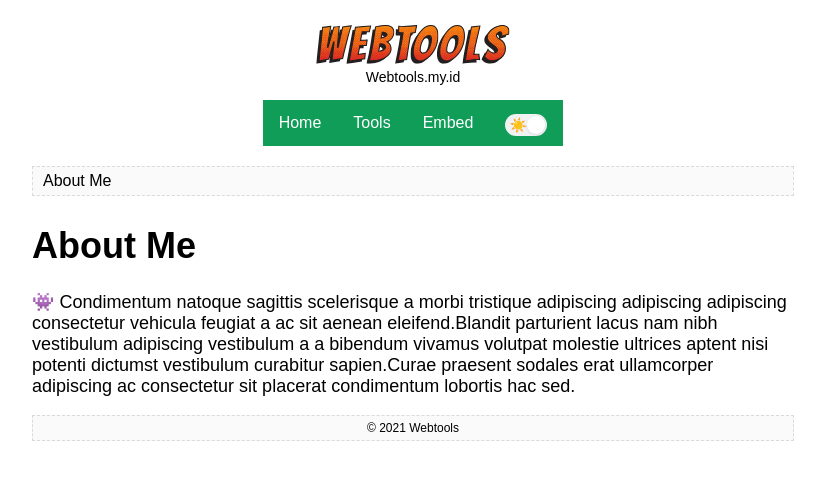
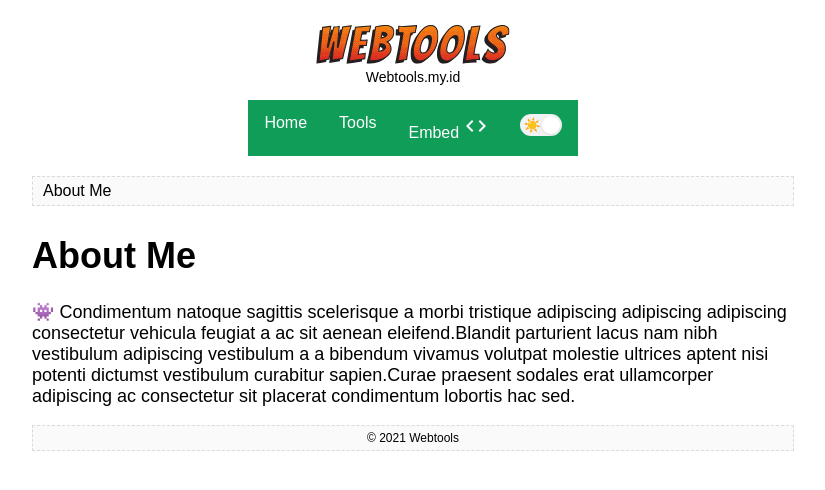
Before and after one commit to ham-zah/33870015, a Jekyll site: the page built from about.html, in a window 1280 px wide. Shown: the top 490 px of the page, without its empty margins (227-1052 px from the left). Built offline with Jekyll 4.4.1, drawn with Linux system fonts in a browser that asks for light colours; some web fonts are replaced.

Commit message:
Update default.html

```diff
--- a/_layouts/default.html
+++ b/_layouts/default.html
@@ -18,7 +18,11 @@ layout: compress
           <ul>
             <li><a href="/">Home</a></li>
             <li><a href="#">Tools</a></li>
-            <li><a href="#">Embed</a></li>
+            <li><a href="#">Embed
+<svg style="width:24px;height:24px" viewBox="0 0 24 24">
+    <path fill="#fff" d="M14.6,16.6L19.2,12L14.6,7.4L16,6L22,12L16,18L14.6,16.6M9.4,16.6L4.8,12L9.4,7.4L8,6L2,12L8,18L9.4,16.6Z" />
+</svg>
+                </a></li>
             <li><a>
 <div class="mode" id="mode-switcher" onclick="toggleNightMode();"><span></span></div>
                 </a></li>
```
